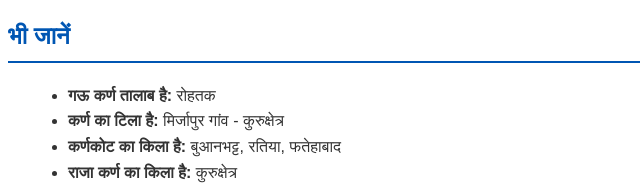
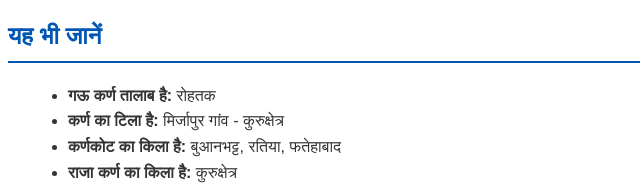
Before and after one commit to Competitive-Exam-Master/Haryana-Gk-Notes, a plain HTML site: page notes/karnalDistrict.html in a window 1280 px wide. Shown: the part 4999-5185 px from the top of the page, 0-640 px from the left. Drawn offline with Linux system fonts and the light colour scheme.

Commit message:
Update karnalDistrict.html

```diff
--- a/notes/karnalDistrict.html
+++ b/notes/karnalDistrict.html
@@ -268,7 +268,7 @@
         <li><strong>राज्य के दक्षिणी भाग में दशहरे के दिन किस वृक्ष की पूजा की जाती है:</strong> जांटी / खेजड़ी</li>
     </ul>
 
-    <h2>भी जानें</h2>
+    <h2>यह भी जानें</h2>
     <ul>
         <li><strong>गऊ कर्ण तालाब है:</strong> रोहतक</li>
         <li><strong>कर्ण का टिला है:</strong> मिर्जापुर गांव - कुरुक्षेत्र</li>
```
